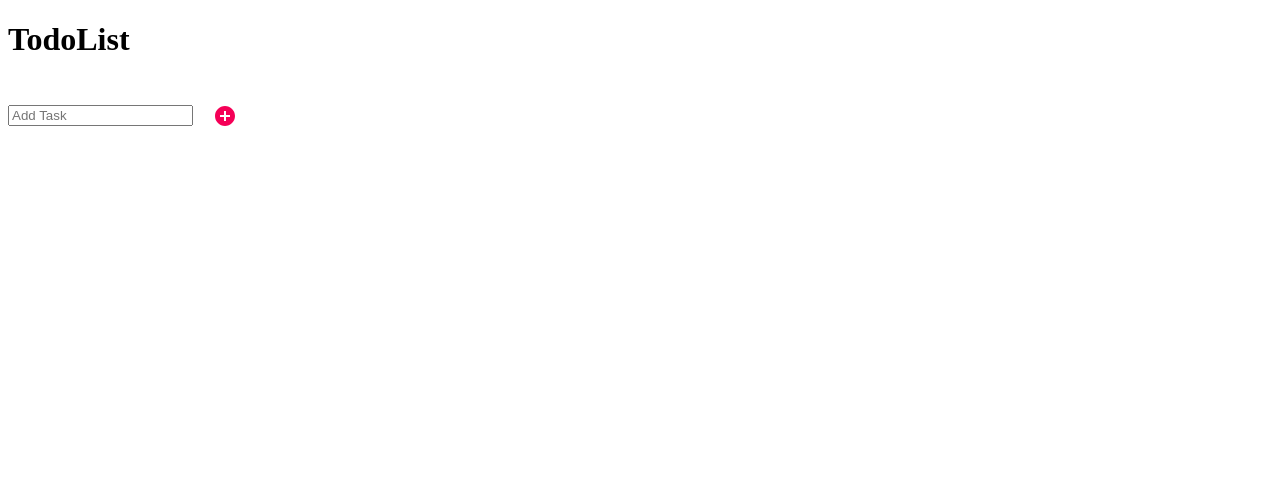
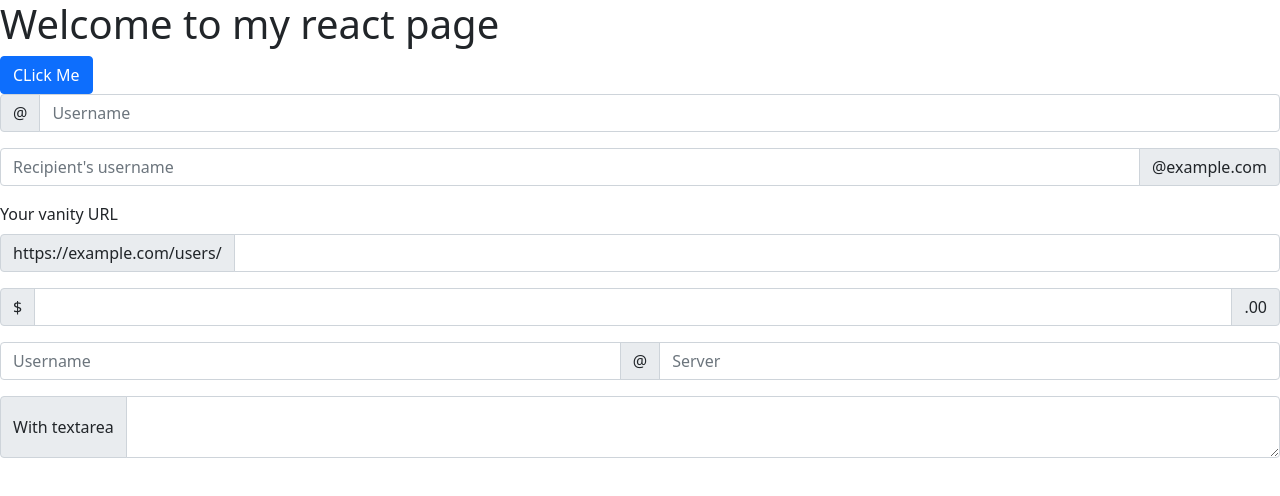
Before and after one commit to mehulgithub-1903/ReactLearn, a React (Create React App) app: page / in a window 1280 px wide. Shown: the top 496 px of the page. Built offline with nearby package versions, Linux system fonts and the light colour scheme.

Commit message:
Bootstrap in react

```diff
--- a/package.json
+++ b/package.json
@@ -8,6 +8,7 @@
     "@testing-library/jest-dom": "^5.12.0",
     "@testing-library/react": "^11.2.6",
     "@testing-library/user-event": "^12.8.3",
+    "bootstrap": "^5.0.1",
     "react": "^17.0.2",
     "react-clock": "^3.0.0",
     "react-countdown": "^2.3.2",
--- a/src/App.jsx
+++ b/src/App.jsx
@@ -1,11 +1,46 @@
 import React, {useState} from 'react'
-import TodoList from './components/TodoList'
+import '../node_modules/bootstrap/dist/css/bootstrap.min.css'
+
+
 const App = () => {
 
     return (
-        <div>
-        <TodoList></TodoList>
-        </div>
+        <>
+        <h1>Welcome to my react page </h1>
+        <button className="btn btn-primary">CLick Me</button>
+        <div class="input-group mb-3">
+  <span class="input-group-text" id="basic-addon1">@</span>
+  <input type="text" class="form-control" placeholder="Username" aria-label="Username" aria-describedby="basic-addon1"/>
+</div>
+
+<div class="input-group mb-3">
+  <input type="text" class="form-control" placeholder="Recipient's username" aria-label="Recipient's username" aria-describedby="basic-addon2"/>
+  <span class="input-group-text" id="basic-addon2">@example.com</span>
+</div>
+
+<label for="basic-url" class="form-label">Your vanity URL</label>
+<div class="input-group mb-3">
+  <span class="input-group-text" id="basic-addon3">https://example.com/users/</span>
+  <input type="text" class="form-control" id="basic-url" aria-describedby="basic-addon3"/>
+</div>
+
+<div class="input-group mb-3">
+  <span class="input-group-text">$</span>
+  <input type="text" class="form-control" aria-label="Amount (to the nearest dollar)" />
+  <span class="input-group-text">.00</span>
+</div>
+
+<div class="input-group mb-3">
+  <input type="text" class="form-control" placeholder="Username" aria-label="Username"/>
+  <span class="input-group-text">@</span>
+  <input type="text" class="form-control" placeholder="Server" aria-label="Server"/>
+</div>
+
+<div class="input-group">
+  <span class="input-group-text">With textarea</span>
+  <textarea class="form-control" aria-label="With textarea"></textarea>
+</div>
+        </>
 
     )
 }
--- a/src/components/TodoList.jsx
+++ /dev/null
@@ -1,52 +0,0 @@
-import React ,{useState}from 'react'
-import Button from '@material-ui/core/Button';
-import AddCircleIcon from '@material-ui/icons/AddCircle';
-import TodoListRender from './TodoListRender'
-
-const TodoList = () => {
-
-
-    const [task, setTask] = useState()
-    const [Items, setItems] = useState([])
-
-    const UpdateTask=(event)=>{
-        setTask(event.target.value)
-
-    }
-
-
-    const TaskAdd=()=>{
-        setItems((oldItems)=>{
-            return [...oldItems,task]
-        })
-        setTask("")
-    }
-
-    // const DeleteItems=(id)=>{
-    //     setItems((oldItems)=>{
-    //         return oldItems.filter((e,index)=>{
-    //            return index!==id
-    //         })
-    //     })
-    // }
-
-    return (
-
-        <div>
-            <h1> TodoList</h1>
-            <br />
-            <input type="text" name="task" placeholder="Add Task" onChange={UpdateTask} value={task} />
-            <Button onClick={TaskAdd} color="secondary"> <AddCircleIcon></AddCircleIcon></Button>
-            {Items.map((e,index)=>{
-               return <TodoListRender
-                id={index}
-               key={index}
-               text={e}
-            //    onSelect={DeleteItems}
-               />
-           })}
-        </div>
-    )
-}
-
-export default TodoList
--- a/src/components/TodoListRender.jsx
+++ /dev/null
@@ -1,26 +0,0 @@
-import React ,{useState}from 'react'
-import DeleteForeverIcon from '@material-ui/icons/DeleteForever';
-const TodoListRender = (props) => {
-
-        const [line, setLine] = useState(false);
-
-        const cutIt=()=>{
-            setLine(true)
-        }
-
-    return (
-        <div>
-
-            <li style={{textDecoration :line?"line-through":"none"}}>
-            <button><span onClick={cutIt}>
-                    <DeleteForeverIcon/>
-
-                    </span></button>
-            {props.text}
-            </li>
-
-        </div>
-    )
-}
-
-export default TodoListRender
```
Also changed, not shown: 1 other file (tests, documents, lock files or other folders).
